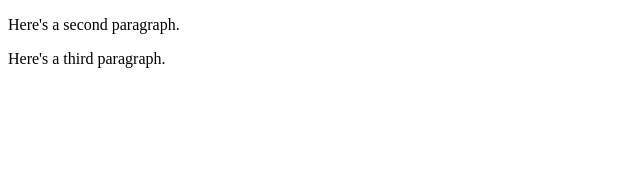
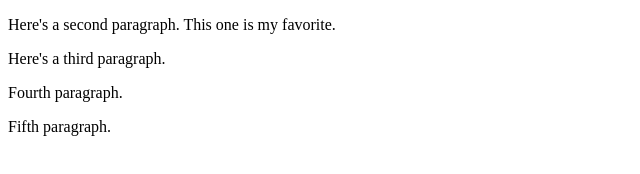
Before and after one commit to CMDChelp/workshop-demo-live, a plain HTML site: page index.html in a window 1280 px wide. Shown: the whole page, without its empty margins (0-640 px from the left). Drawn offline with Linux system fonts and the light colour scheme.

Commit message:
Updated the index.html
Index.html now has my favorite praragraph marked. Also added others.

```diff
--- a/index.html
+++ b/index.html
@@ -5,8 +5,10 @@
 </head>
 <body>
 	<div>
-		<p>Here's a second paragraph.</p>
+		<p>Here's a second paragraph. This one is my favorite.</p>
 		<p>Here's a third paragraph.</p>
+		<p>Fourth paragraph.</p>
+		<p>Fifth paragraph.</p>
 	</div>
 </body>
 </html>
```
